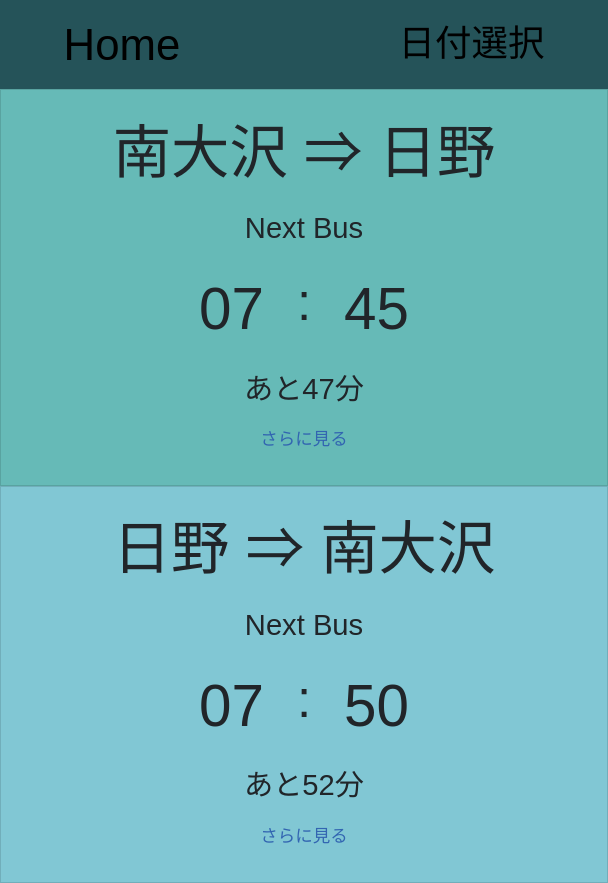
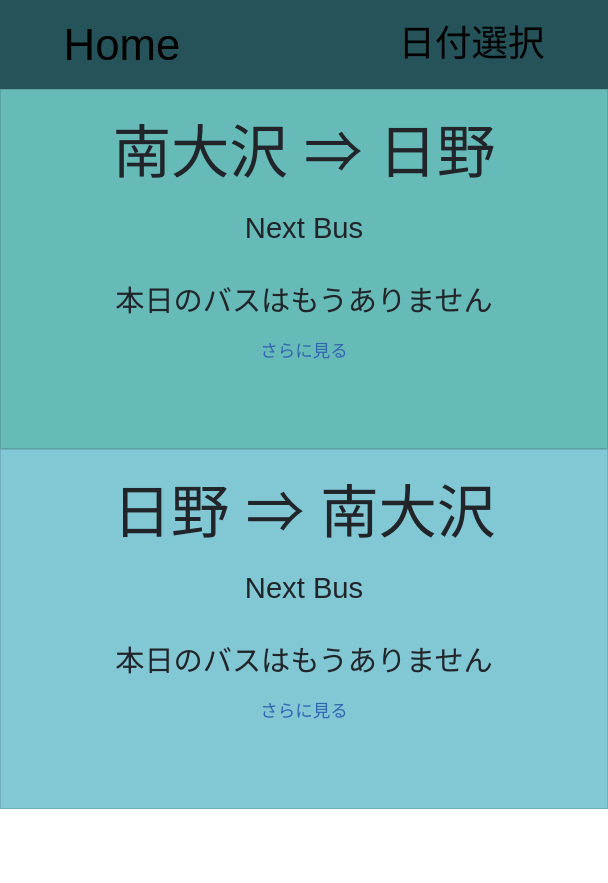
Before and after one commit to interval42/University_Bus_Schedule, an Electron app: page Apps/index.html in a window 608 px wide. After the commit the page ends 809 px from the top, so only its background shows below. Drawn offline with nearby package versions, Linux system fonts and the light colour scheme.

Commit message:
update for 2023 1st semister schedule

```diff
--- a/Apps/index.js
+++ b/Apps/index.js
@@ -8,7 +8,7 @@ const nowHourMin = function(){
     min = "0" + min
   }
   return Number(hour + min);
-  //return 800;
+  // return 800;
 }
 
 const nowYearMonthDate = function(){
@@ -60,25 +60,25 @@ const judgeSpecialDays = function(yearMonthDate){
   // 補講日の特殊日なら"1"を返す
   // バスがない日と補講日にも当てはまらなければ"2"を返す
 
-  noBusDate = [ 20221010,20221102,20221103,20221104,20221123,20221229,20221230,20230102,20230103,20230109,20230113,20230117,]
-
-  makeUpDate = [20221222,20221227,20221228,20230213,20230214,20230215]
-
-  if(yearMonthDate >= 20230216 && yearMonthDate<=20230331){
+  if(yearMonthDate >= 20230915 || yearMonthDate <= 20230404){
     return "0";
   }
 
-  for(let i = 0; i<noBusDate.length; i++){
-    if (yearMonthDate == noBusDate[i]){
+  noBusDate = [ 20230503,20230504,20230505,20230717]
+  if (noBusDate.includes(yearMonthDate)){
+    console.log("special day")
+    return "0";
+  }
+
+  if(yearMonthDate >= 20230807 && yearMonthDate <= 20230915){
+    if(yearMonthDate >= 20230811 && yearMonthDate <= 20230903){
       return "0";
+    }
+    else{
+      return "1";
     }
   }
 
-  for(let i = 0; i<makeUpDate.length; i++){
-    if (yearMonthDate == makeUpDate[i]){
-      return "1";
-    }
-  }
   return "2"
 }
 
@@ -86,17 +86,15 @@ const futureHinoBuses = function(judge, day, hourMin){
   // 引数:judgeSpecialDays関数の返り値, Number型の曜日, Number型の時分
   // 返り値:hourMin以降の日野のバススケジュールの配列
 
-  const makeupFromHino = [835,950,1220,1350,1520,1630,1830];
-  const normalFromHino = [750,835,910,950,1030,1220,1300,1350,1435,1520,1620,1630,1800,1830];
-  const wedFromHino = [750,835,840,910,945,950,1030,1055,1220,1250,1300,1350,1435,1440,1520,1620,1630,1800,1805,1830];
-  const thuFromHino = [750,835,910,950,1030,1220,1250,1300,1350,1435,1440,1520,1620,1630,1800,1805,1830];
+  const makeupFromHino = [840,950,1220,1350,1520,1630,1830];
+  const normalFromHino = [750,840,910,950,1030,1220,1300,1350,1440,1520,1620,1630,1805,1830];
 
   if(judge == "0"){
     return [];
   }
 
   if(judge == "1"){
-    for(let i; i < makeupFromHino.length; i++){
+    for(let i = 0; i < makeupFromHino.length; i++){
       if(hourMin <= makeupFromHino[i]){
         return makeupFromHino.slice(i)
       }
@@ -104,21 +102,7 @@ const futureHinoBuses = function(judge, day, hourMin){
   }
 
   if(judge == "2"){
-    if(day == 3){
-      for(let i = 0; i < wedFromHino.length; i++){
-        if(hourMin <= wedFromHino[i]){
-          return wedFromHino.slice(i)
-        }
-      }
-    }
-    if(day == 4){
-      for(let i = 0; i < thuFromHino.length; i++){
-        if(hourMin <= thuFromHino[i]){
-          return thuFromHino.slice(i)
-        }
-      }
-    }
-    if(day == 1 || day == 2 || day == 5){
+    if(day !== 6 && day !== 7){
       for(let i = 0; i < normalFromHino.length; i++){
         if(hourMin <= normalFromHino[i]){
           return normalFromHino.slice(i)
@@ -134,10 +118,8 @@ const futureMinamiBuses = function(judge, day, hourMin){
   // 引数:judgeSpecialDays関数の返り値, Number型の曜日, Number型の時分
   // 返り値:hourMin以降の南大沢のバススケジュールの配列
 
-  const makeupFromMinami = [745,910,1020,1300,1440,1555,1730];
-  const normalFromMinami = [745,840,910,950,1020,1210,1300,1350,1440,1525,1555,1710,1730,1845];
-  const wedFromMinami = [740,745,840,910,915,950,1020,1025,1210,1215,1300,1345,1350,1440,1525,1530,1555,1700,1710,1730,1845];
-  const thuFromMinami = [745,840,910,950,1020,1210,1215,1300,1345,1350,1440,1525,1530,1555,1700,1710,1730,1845];
+  const makeupFromMinami = [745,920,1030,1300,1440,1555,1730];
+  const normalFromMinami = [745,840,920,950,1030,1230,1300,1350,1440,1530,1555,1700,1730,1845];
 
   if(judge == "0"){
     return [];
@@ -152,21 +134,7 @@ const futureMinamiBuses = function(judge, day, hourMin){
   }
 
   if(judge == "2"){
-    if(day == 3){
-      for(let i = 0; i < wedFromMinami.length; i++){
-        if(hourMin <= wedFromMinami[i]){
-          return wedFromMinami.slice(i)
-        }
-      }
-    }
-    if(day == 4){
-      for(let i = 0; i < thuFromMinami.length; i++){
-        if(hourMin <= thuFromMinami[i]){
-          return thuFromMinami.slice(i)
-        }
-      }
-    }
-    if(day == 1 || day == 2 || day == 5){
+    if(day !== 6 || day !== 7){
       for(let i = 0; i < normalFromMinami.length; i++){
         if(hourMin <= normalFromMinami[i]){
           return normalFromMinami.slice(i)
@@ -178,11 +146,12 @@ const futureMinamiBuses = function(judge, day, hourMin){
   return []
 }
 
-
+//export {futureHinoBuses,futureMinamiBuses};
 /*----------------------------------------------------------------------------- */
 
 
 const yearMonthDate = nowYearMonthDate();
+// const yearMonthDate = 20230504;
 
 const judge = judgeSpecialDays(yearMonthDate);
 
--- a/Apps/select.html
+++ b/Apps/select.html
@@ -138,7 +138,7 @@
   </nav> -->
 
 
-  <script src="index.js"></script>
+  <!-- <script src="index.js"></script> -->
 
 </body>
 
```
Also changed, not shown: Apps/AllHino.js (+25 -41 lines), Apps/AllMinami.js (+18 -34 lines), Apps/index.html (+0 -1 lines), Apps/subHino.js (+18 -33 lines), Apps/subMinami.js (+16 -35 lines).
